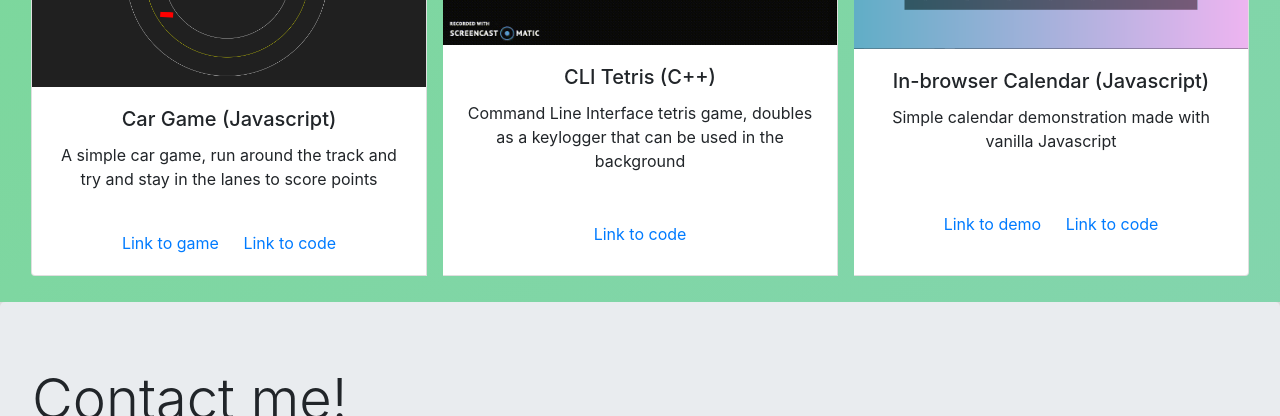
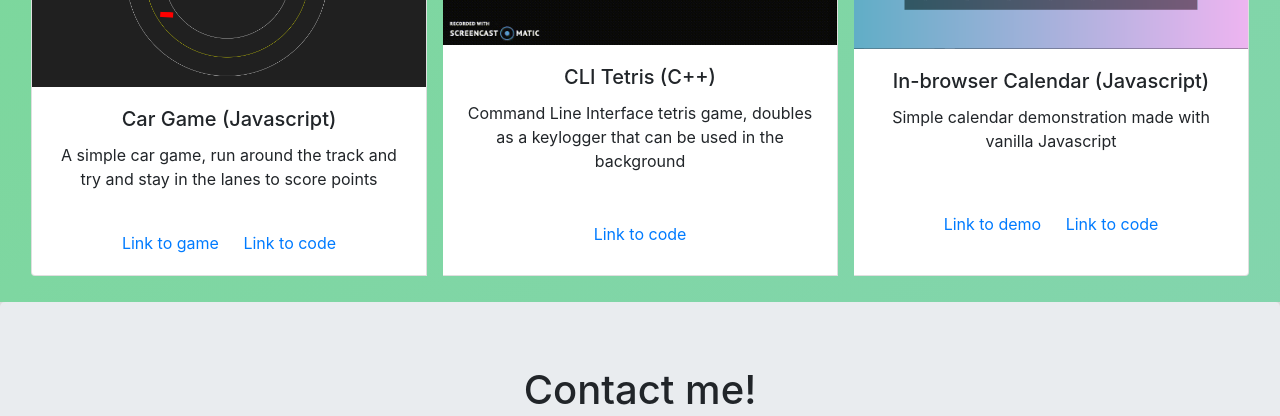
Before and after one commit to Hsuirad/hsuirad.github.io, a plain HTML site: page projects.html in a window 1280 px wide. Shown: the part 1557-1973 px from the top of the page. Drawn offline with nearby package versions, Linux system fonts and the light colour scheme.

```diff
--- a/projects.html
+++ b/projects.html
@@ -352,7 +352,7 @@
         </div>
 
         <div class="jumbotron">
-            <h1 class="display-4">Contact me!</h1>
+            <h1 class="display-5" style = 'text-align: center;'>Contact me!</h1>
             <div id = 'thediv'>
                 <a href = "https://www.github.com/hsuirad"><i class = 'fa fa-github fa-4x'></i></a>
                 <a href = "mailto:daligholi@gmail.com"><i class = 'fa fa-envelope fa-4x'></i></a>
```
